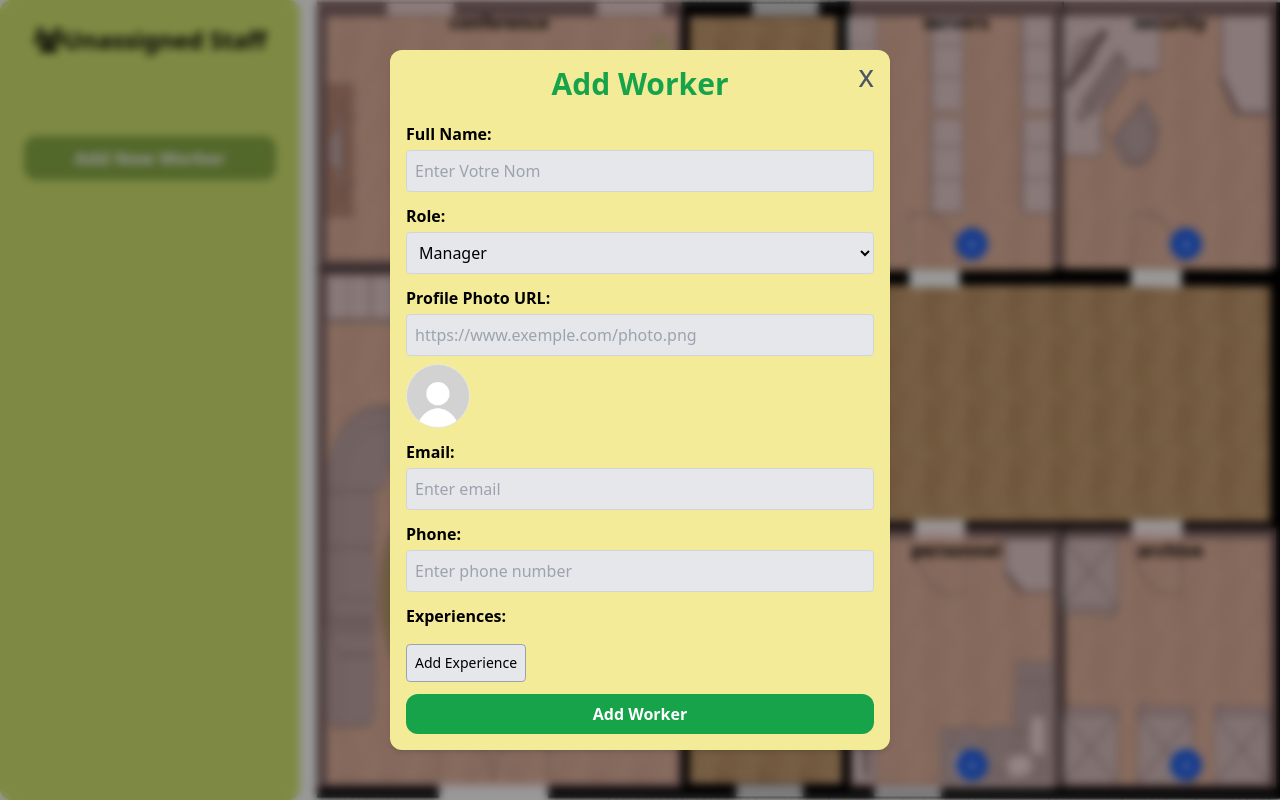
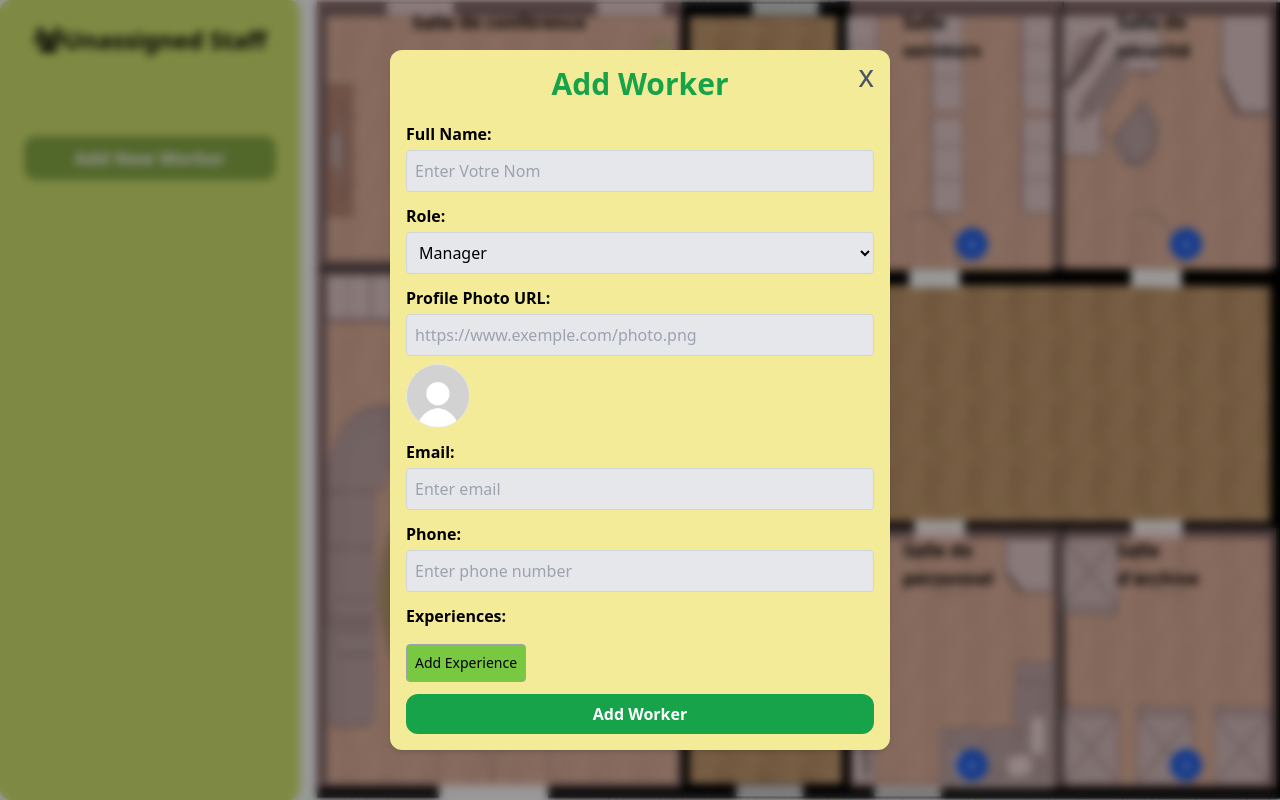
Before and after one commit to maryemlakhouil/WorkSphere, a website: page index.html in a window 1280 px wide. Both pictures are taken after a click on the button "Add New Worker". Drawn offline with Linux system fonts and the light colour scheme.

```diff
--- a/index.html
+++ b/index.html
@@ -27,7 +27,7 @@
         <section>
             <div class=" w-[300px] h-screen rounded-xl bg-[#D3E671] p-6 flex flex-col gap-6">
                 <h2 class="text-2xl font-bold text-center"><i class="fas fa-users"></i>Unassigned Staff</h2>
-                <div id="stafflist" class=" rounded-2xl p-4 flex items-center gap-4">
+                <div id="stafflist" class=" flex rounded-2xl p-4 items-center gap-4">
 
                 </div>
                 <button id="openModal" class="bg-[#89AC46] text-white py-2 rounded-xl font-bold text-lg">
@@ -46,17 +46,17 @@
                 <div class="relative [grid-area:conference]">
                     <div class="w-full h-full empty:bg-red-200 opacity-50"></div>
                     <button class="absolute left-1/2 top-[85%] -translate-1/2 bg-blue-600 w-8 h-8 flex justify-center items-center transition-all Duration-500 rounded-3xl text-white text-lg cursor-pointer hover:scale-105">+</button>
-                    <h3 class="absolute top-2 left-1/2 -translate-x-1/2  text-black  font-bold text-lg">conference</h3>
+                    <h3 class="absolute top-2 left-1/2 -translate-x-1/2  text-black  font-bold text-lg">Salle de conférence</h3>
                 </div>
                 <div class="relative [grid-area:servers]">
                     <div class="w-full h-full empty:bg-red-200 opacity-50"></div>
                     <button class="absolute left-1/2 top-[85%] -translate-1/2 bg-blue-600 w-8 h-8 flex justify-center items-center transition-all Duration-500 rounded-3xl text-white text-lg cursor-pointer hover:scale-105">+</button>
-                    <h3 class="absolute top-2 left-1/2 -translate-x-1/2 text-black font-bold text-lg">servers</h3>
+                    <h3 class="absolute top-2 left-1/2 -translate-x-1/2 text-black font-bold text-lg">Salle serveurs</h3>
                 </div>
                 <div class="relative [grid-area:security]">
                     <div class="w-full h-full empty:bg-red-200 opacity-50"></div>
                     <button class="absolute left-1/2 top-[85%] -translate-1/2 bg-blue-600 w-8 h-8 flex justify-center items-center transition-all Duration-500 rounded-3xl text-white text-lg cursor-pointer hover:scale-105">+</button>
-                    <h3 class="absolute top-2 left-1/2 -translate-x-1/2 text-black font-bold text-lg">security</h3>
+                    <h3 class="absolute top-2 left-1/2 -translate-x-1/2 text-black font-bold text-lg">Salle de sécurité</h3>
                 </div>
                 <div class="relative [grid-area:Réception]">
                     <div class="w-full h-full empty:bg-red-200 opacity-50"></div>
@@ -66,12 +66,12 @@
                 <div class="relative [grid-area:personnel]">
                     <div class="w-full h-full empty:bg-red-200 opacity-50"></div>
                     <button class="absolute left-1/2 top-[85%] -translate-1/2 bg-blue-600 w-8 h-8 flex justify-center items-center transition-all Duration-500 rounded-3xl text-white text-lg cursor-pointer hover:scale-105">+</button>
-                    <h3 class="absolute top-1 left-1/2 -translate-x-1/2 text-black font-bold text-xs md:text-lg md:top-2">personnel</h3>
+                    <h3 class="absolute top-1 left-1/2 -translate-x-1/2 text-black font-bold text-xs md:text-lg md:top-2">Salle de personnel</h3>
                 </div>
                 <div class="relative [grid-area:archive]">
                     <div class="w-full h-full empty:bg-red-200 opacity-50"></div>
                     <button class="absolute left-1/2 top-[85%] -translate-1/2 bg-blue-600 w-8 h-8 flex justify-center items-center transition-all Duration-500 rounded-3xl text-white text-lg cursor-pointer hover:scale-105">+</button>
-                    <h3 class="absolute top-2 left-1/2 -translate-x-1/2 text-black font-bold text-lg">archive</h3>
+                    <h3 class="absolute top-2 left-1/2 -translate-x-1/2 text-black font-bold text-lg">Salle d'archive</h3>
                 </div>
             </div>
 
@@ -139,7 +139,7 @@
 
 
                     <button type="button" id="addExperience"
-                        class="w-fit bg-gray-200 border border-gray-400 p-2 cursor-pointer rounded text-sm">
+                        class="w-fit bg-[#78C841] border border-gray-400 p-2 cursor-pointer rounded text-sm">
                         Add Experience
                     </button>
                 </div>
--- a/js/main.js
+++ b/js/main.js
@@ -107,11 +107,12 @@
   card.innerHTML = `
                 <div class="flex">
                   <img src="${worker.photo}" alt="staff image" class="rounded-full w-9 h-8 m-2 md:m-3 md:w-14 md:h-14 object-cover">
-                  <h3 class="font-bold text-[.7rem] md:text-[1rem] mt-2 md:mt-3 md:ml-4">${worker.fullName} <br> <span class="md:text-[.8rem] text-gray-400">${worker.role}</</span></h3>
+                  <h3 class="font-bold text-[.7rem] md:text-[0.8rem] mt-2 md:mt-3 md:ml-4">${worker.fullName} <br> <span class="md:text-[.8rem] text-gray-400">${worker.role}</</span></h3>
                 </div>
                 <div class="flex">
                   <button class="mr-1 text-yellowButton text-[.6rem] md:text-[1.2rem] mt-3 font-semibold">Edit</button>
                 </div>
+
   `;
   staffList.appendChild(card);
 }
@@ -125,7 +126,7 @@
 addExperience.addEventListener("click", () => {
 
     const expDiv = document.createElement("div");
-    expDiv.className = "expBlock w-full border p-3 rounded bg-gray-100 flex flex-col gap-2";
+    expDiv.className = "expBlock w-full border p-3 rounded flex flex-col gap-2";
 
     expDiv.innerHTML = `
         <input type="text"
@@ -137,7 +138,7 @@
             <input type="date" class="expfin p-2 border rounded bg-white" required>
         </div>
 
-        <button type="button" class="removeExp bg-red-400 text-white px-2 py-1 rounded w-fit">
+        <button type="button" class=" w-fit bg-red-600 border border-gray-400 p-2 cursor-pointer rounded text-sm ">
             Supprimer
         </button>
     `;
@@ -148,4 +149,7 @@
     expDiv.querySelector(".removeExp").addEventListener("click", () => {
         expDiv.remove();
     });
+
 });
+
+//
```
Also changed, not shown: dist/output.css.
